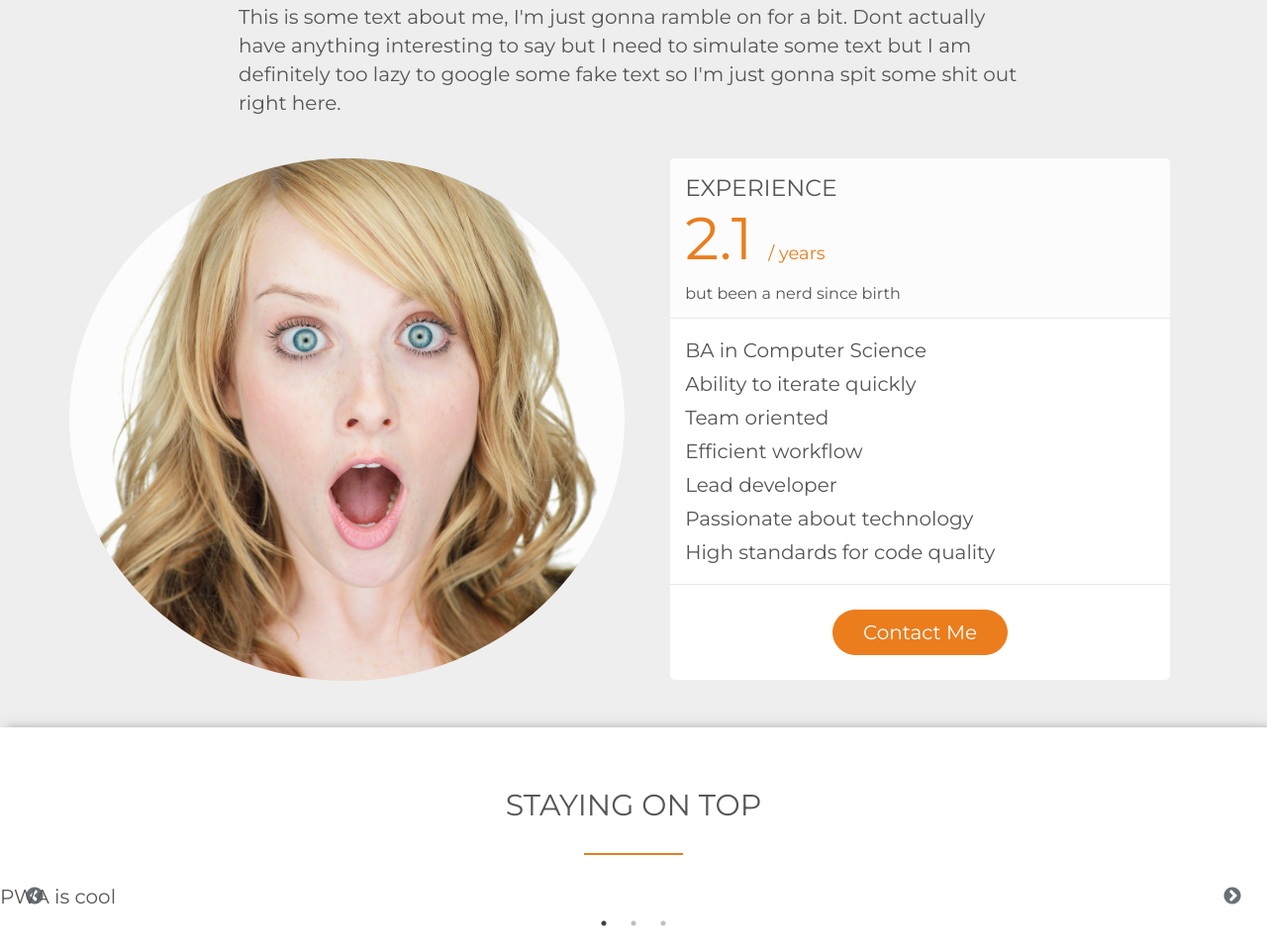
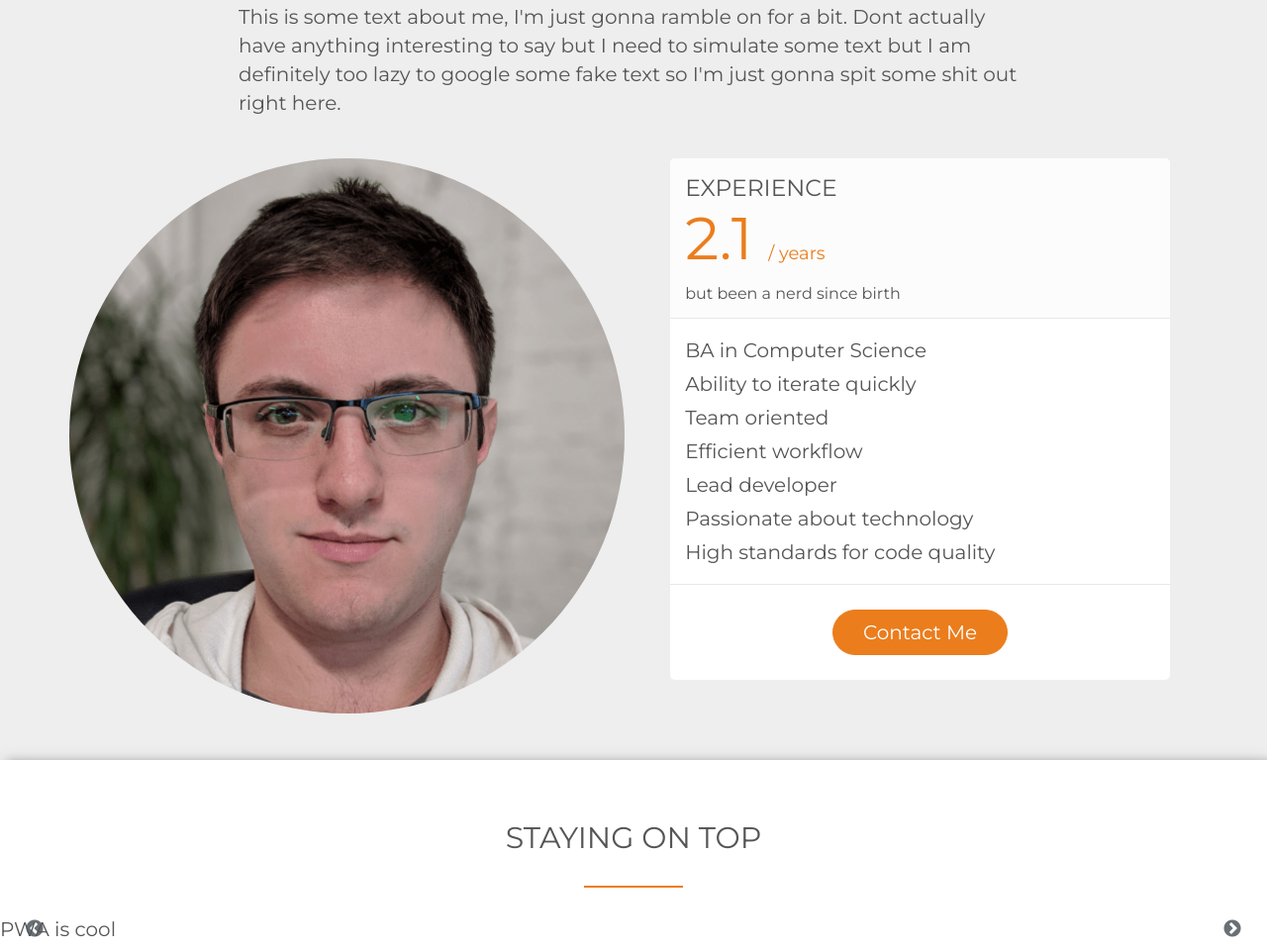
Before and after one commit to frankMazzarella/dev-portfolio, a website built with webpack: page src/index.html in a window 1280 px wide. Shown: the part 926-1886 px from the top of the page at 99% size. Built offline with nearby package versions, Linux system fonts and the light colour scheme; files whose address does not match are found by name.

Commit message:
Merge branch 'feature/jquery_effects' into develop
adding semi acceptable image of myself

```diff
--- a/src/index.html
+++ b/src/index.html
@@ -38,7 +38,7 @@
     </div>
     <div class="row">
       <div class="col span-1-of-2">
-        <img src="./headshot.jpg" class="fade-in">
+        <img src="./headshot.png" class="fade-in">
       </div>
       <div class="col span-1-of-2">
         <div class="about-box fade-in">
```
Also changed, not shown: src/js/index.js (+0 -10 lines), src/assets/headshot.jpg (deleted), src/assets/headshot.png (added).
